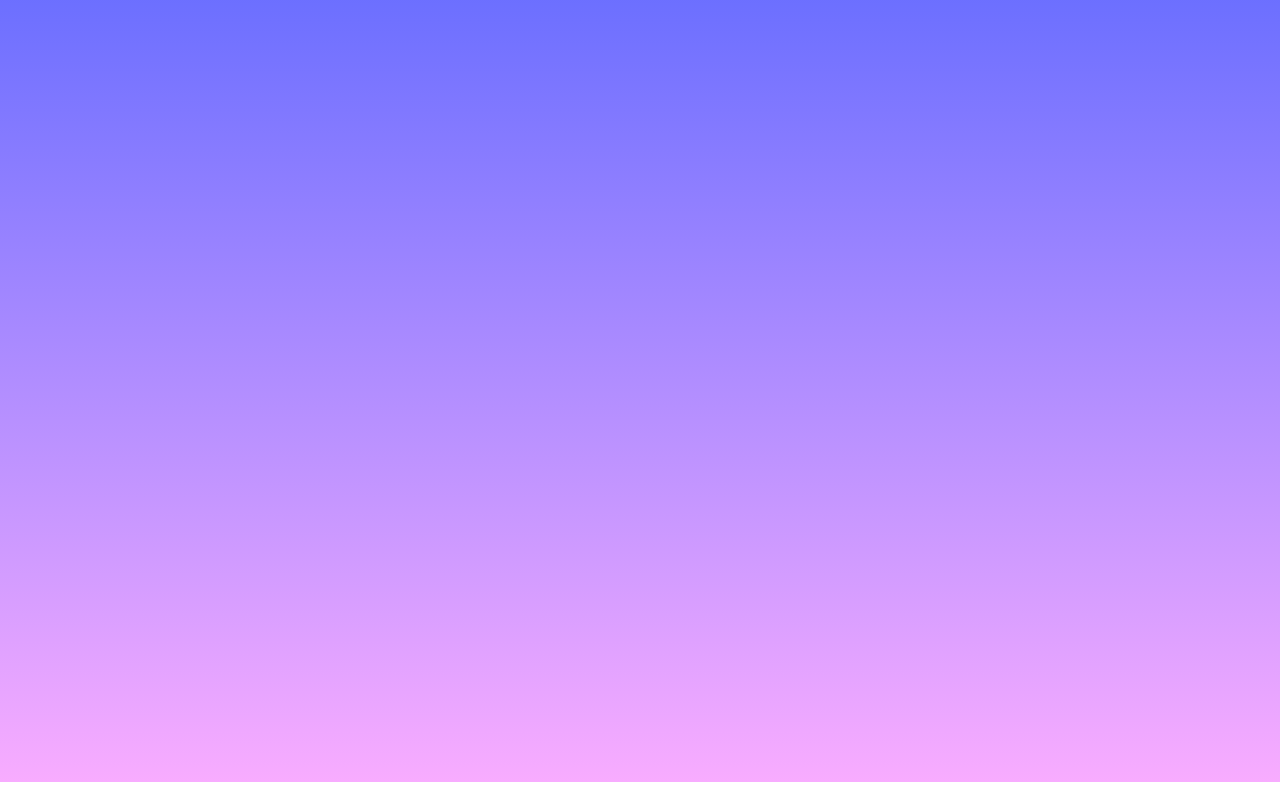
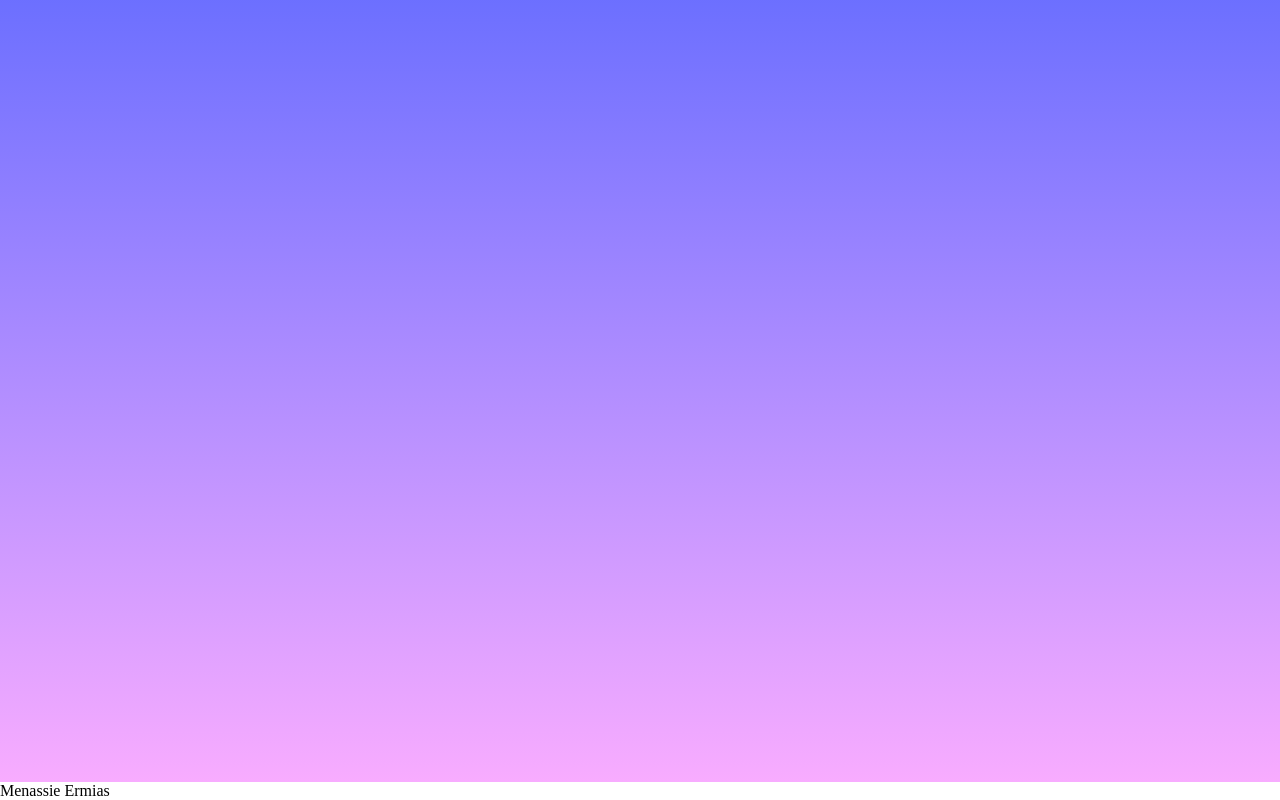
Before and after one commit to MenassieErmias/travel-app, a React (Create React App) app: page / in a window 1280 px wide. Shown: the part 1688-2488 px from the top of the page. Built offline with nearby package versions, Linux system fonts and the light colour scheme; data requests are answered from the project's data file; the HTML template or start-up script is replaced by a standard one; a web font is replaced by a local one.

Commit message:
test commit

```diff
--- a/package.json
+++ b/package.json
@@ -1,5 +1,5 @@
 {
-  "homepage": "https://MenassieErmias.github.io/travel-app",
+  "homepage": "https://menassieermias.github.io/travel-app",
   "name": "travel-site",
   "version": "0.1.0",
   "private": true,
--- a/src/components/Footer/Footer.jsx
+++ b/src/components/Footer/Footer.jsx
@@ -2,7 +2,9 @@ import React from 'react'
 
 const Footer = () => {
     return (
-        <footer className='footer'></footer>
+        <footer className='footer'>
+            Menassie Ermias
+        </footer>
     )
 }
 
```
